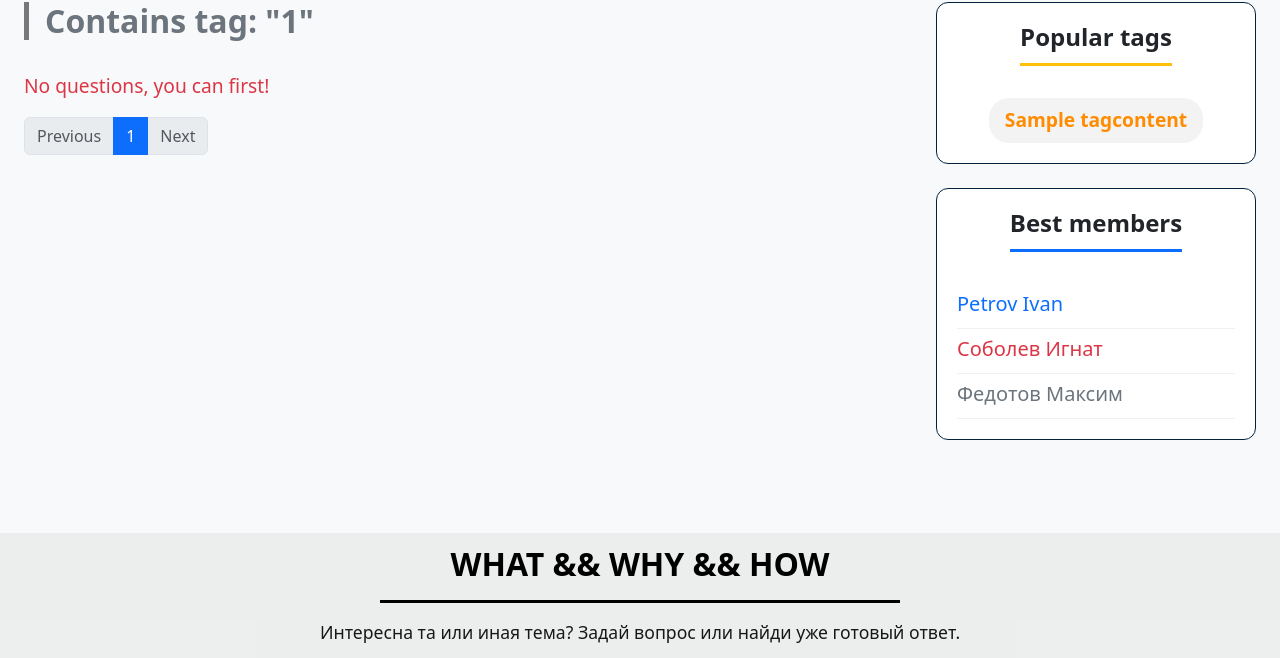
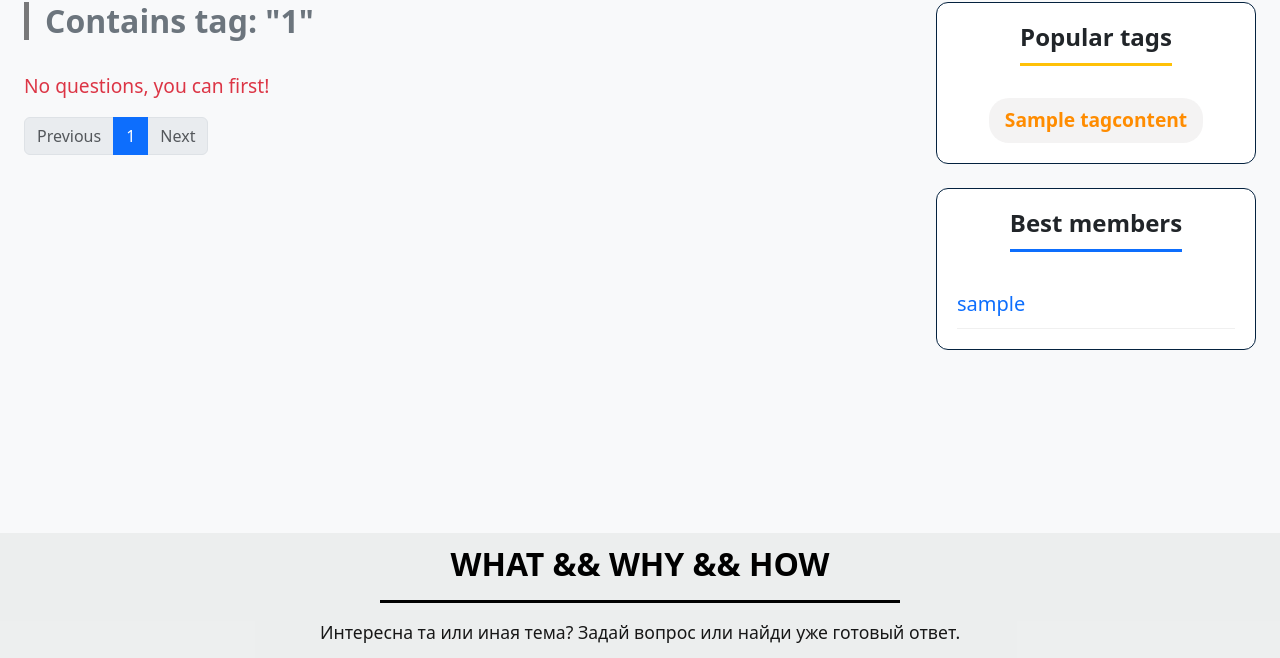
Before and after one commit to Rav0-main/2026-VK-EDU-WEB-12-Timofeev-I, a Django app: page /tag/1 in a window 1280 px wide. Shown: the part 142-800 px from the top of the page. Run offline with Django 5.2, Linux system fonts and the light colour scheme; tables that the repository leaves empty hold one stand-in row (values such as "Sample post"); some libraries are stand-ins or nearby versions.

Commit message:
Added best members display.

```diff
--- a/application/config.py
+++ b/application/config.py
@@ -1,3 +1,4 @@
 POPULAR_TAGS_COUNT: int = 7
 QUESTIONS_PER_PAGE: int = 5
 ANSWERS_PER_PAGE: int = 5
+BEST_MEMBERS_COUNT: int = 5
--- /dev/null
+++ b/core/managers.py
@@ -0,0 +1,9 @@
+from django.contrib.auth.models import User
+from django.db.models import Count
+from application import config
+
+def get_best_members():
+    return User.objects.annotate(
+        questions_count=Count("questions", distinct=True),
+        answers_count=Count("answers", distinct=True)
+    ).order_by("-questions_count", "-answers_count")[:config.BEST_MEMBERS_COUNT]
--- a/core/views.py
+++ b/core/views.py
@@ -3,6 +3,8 @@ from django.views.generic.base import TemplateView
 
 from application import config
 from questions import models
+
+from core.managers import get_best_members
 
 class LoginView(TemplateView):
     template_name: str = "core/login.html"
@@ -14,6 +16,7 @@ class LoginView(TemplateView):
         context["popular_tags"] = models.Tag.objects.get_popular_tags(
             config.POPULAR_TAGS_COUNT
         )
+        context["best_members"] = get_best_members()
 
         return context
 
@@ -28,6 +31,7 @@ class RegisterView(TemplateView):
         context["popular_tags"] = models.Tag.objects.get_popular_tags(
             config.POPULAR_TAGS_COUNT
         )
+        context["best_members"] = get_best_members()
 
         return context
 
@@ -42,5 +46,6 @@ class ProfileView(TemplateView):
         context["popular_tags"] = models.Tag.objects.get_popular_tags(
             config.POPULAR_TAGS_COUNT
         )
+        context["best_members"] = get_best_members()
 
         return context
--- a/questions/managers/question.py
+++ b/questions/managers/question.py
@@ -78,7 +78,9 @@ class QuestionManager(models.Manager):
 
     def __form_question_query_set(self, query_set):
         return query_set.prefetch_related("answers", "likes", "tags", "tags__content") \
-                        .annotate(vote_count=models.Sum("likes__type"))
+                        .annotate(vote_count=models.Sum("likes__type"),
+                                  answers_count=models.Count("answers", distinct=True)
+                                )
 
 
 @dataclass(frozen=True)
--- a/questions/models/answer.py
+++ b/questions/models/answer.py
@@ -7,7 +7,8 @@ class Answer(models.Model):
         "Question", on_delete=models.CASCADE, verbose_name=_("Вопрос"),
         related_name="answers"
     )
-    author = models.ForeignKey("auth.User", on_delete=models.CASCADE, verbose_name=_("Автор"))
+    author = models.ForeignKey("auth.User", on_delete=models.CASCADE, verbose_name=_("Автор"),
+                               related_name="answers")
 
     content = models.TextField(max_length=4000, verbose_name=_("Текст"))
     is_correct = models.BooleanField(verbose_name=_("Это правильный ответ?"), default=False)
--- a/questions/models/question.py
+++ b/questions/models/question.py
@@ -4,7 +4,8 @@ from questions import managers
 
 class Question(models.Model):
     objects: managers.QuestionManager = managers.QuestionManager()
-    author = models.ForeignKey("auth.User", on_delete=models.CASCADE, verbose_name=_("Автор"))
+    author = models.ForeignKey("auth.User", on_delete=models.CASCADE, verbose_name=_("Автор"),
+                               related_name="questions")
 
     title = models.CharField(max_length=255, verbose_name=_("Заголовок"))
     content = models.TextField(max_length=4095, verbose_name=_("Текст"))
--- a/questions/views.py
+++ b/questions/views.py
@@ -4,6 +4,8 @@ from django.views.generic.base import TemplateView
 from questions.models import Question, Tag
 from application import config
 from questions import pagination
+
+from core.managers import get_best_members
 
 
 class NewQuestionsView(TemplateView):
@@ -24,6 +26,7 @@ class NewQuestionsView(TemplateView):
         context["page"] = page
         context["logined"] = False
         context["popular_tags"] = Tag.objects.get_popular_tags(config.POPULAR_TAGS_COUNT)
+        context["best_members"] = get_best_members()
 
         return context
 
@@ -48,6 +51,7 @@ class HotQuestionsView(TemplateView):
         context["page"] = page
         context["logined"] = False
         context["popular_tags"] = Tag.objects.get_popular_tags(config.POPULAR_TAGS_COUNT)
+        context["best_members"] = get_best_members()
 
         return context
 
@@ -75,6 +79,7 @@ class QuestionView(TemplateView):
         context["page"] = page
         context["logined"] = False
         context["popular_tags"] = Tag.objects.get_popular_tags(config.POPULAR_TAGS_COUNT)
+        context["best_members"] = get_best_members()
 
         return context
 
@@ -99,6 +104,7 @@ class QuestionsByTagView(TemplateView):
         context["tag"] = tag_name
         context["logined"] = False
         context["popular_tags"] = Tag.objects.get_popular_tags(config.POPULAR_TAGS_COUNT)
+        context["best_members"] = get_best_members()
 
         return context
 
@@ -111,5 +117,6 @@ class AskView(TemplateView):
 
         context["logined"] = True
         context["popular_tags"] = Tag.objects.get_popular_tags(config.POPULAR_TAGS_COUNT)
+        context["best_members"] = get_best_members()
 
         return context
--- a/templates/base.html
+++ b/templates/base.html
@@ -116,34 +116,7 @@
         </div>
       </div>
 
-      <div class="best-members">
-        <div class="text-center mb-3">
-          <h2 class="section-title" style="border-bottom-color: #0d6efd;">Best members</h2>
-        </div>
-        <div>
-          <div class="member">
-            <a class="link-primary link-offset-2 link-offset-3-hover link-underline link-underline-opacity-0 link-underline-opacity-75-hover" href="#">
-              <h5 class="mb-1">
-                Petrov Ivan
-              </h5>
-            </a>
-          </div>
-          <div class="member">
-            <a class="link-danger link-offset-2 link-offset-3-hover link-underline link-underline-opacity-0 link-underline-opacity-75-hover" href="#">
-              <h5 class="mb-1">
-                Соболев Игнат
-              </h5>
-            </a>
-          </div>
-          <div class="member">
-            <a class="link-secondary link-offset-2 link-offset-3-hover link-underline link-underline-opacity-0 link-underline-opacity-75-hover" href="#">
-              <h5 class="mb-1">
-                Федотов Максим
-              </h5>
-            </a>
-          </div>
-        </div>
-      </div>
+      {% include "best-members.html" %}
     </div>
   </div>
 
--- /dev/null
+++ b/templates/best-members.html
@@ -0,0 +1,16 @@
+<div class="best-members">
+  <div class="text-center mb-3">
+    <h2 class="section-title" style="border-bottom-color: #0d6efd;">Best members</h2>
+  </div>
+  <div>
+    {% for best_member in best_members %}
+    <div class="member">
+      <a class="link-primary link-offset-2 link-offset-3-hover link-underline link-underline-opacity-0 link-underline-opacity-75-hover" href="#">
+        <h5 class="mb-1">
+          {{ best_member.username }}
+        </h5>
+      </a>
+    </div>
+    {% endfor %}
+  </div>
+</div>
```
